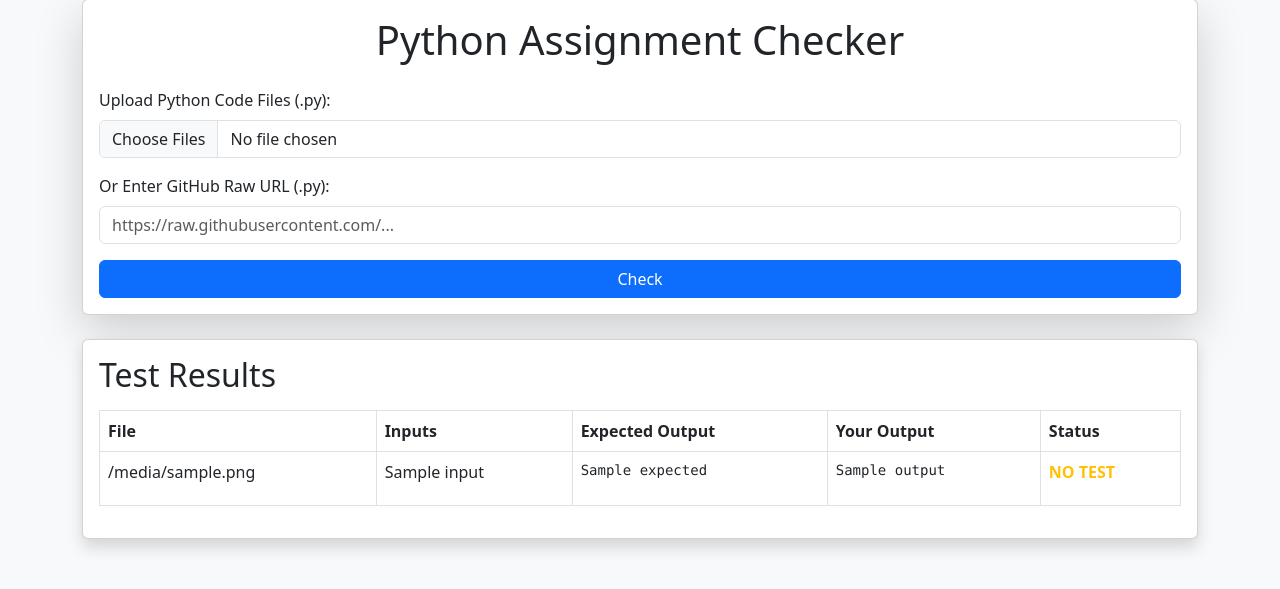
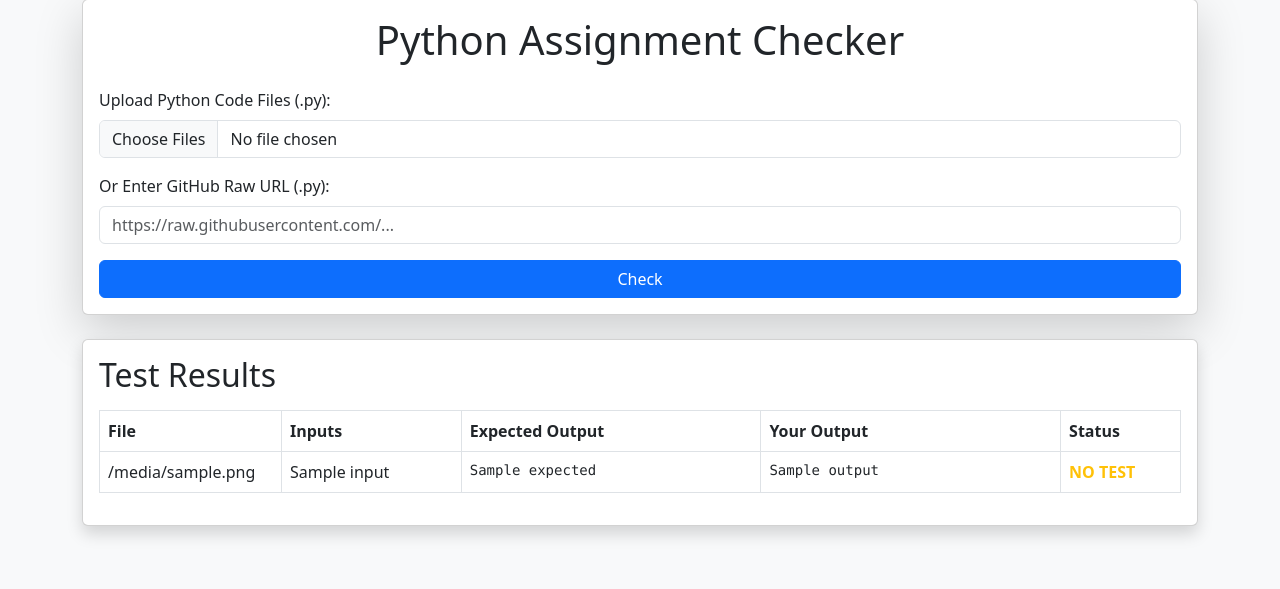
Before and after one commit to Kummirai/assignment_checker_github_support, a Flask app: template templates/index.html in a window 1280 px wide. Shown: the part 49-638 px from the top of the page. Run offline with Flask 3, Linux system fonts and the light colour scheme; the template is opened without the code that fills it: most values are stand-ins (such as "Sample title", 1, 10 or a date in 2020).

Commit message:
Enhance index.html layout and styling for better table presentation

```diff
--- a/templates/index.html
+++ b/templates/index.html
@@ -1,9 +1,38 @@
 <!DOCTYPE html>
 <html lang="en">
+
 <head>
     <title>Python Assignment Checker</title>
     <link href="https://cdn.jsdelivr.net/npm/bootstrap@5.3.0/dist/css/bootstrap.min.css" rel="stylesheet">
+    <style>
+        /* Custom styles for wrapping table content */
+        .wrap-table {
+            width: 100%;
+            overflow-x: auto;
+        }
+
+        .wrap-table table {
+            white-space: normal;
+            min-width: 600px;
+            /* Minimum width before wrapping occurs */
+        }
+
+        .wrap-table th,
+        .wrap-table td {
+            white-space: normal;
+            word-wrap: break-word;
+            max-width: 250px;
+            /* Adjust based on your content needs */
+        }
+
+        .wrap-table pre {
+            white-space: pre-wrap;
+            word-break: break-word;
+            margin: 0;
+        }
+    </style>
 </head>
+
 <body class="bg-light">
 
     <div class="container mt-5">
@@ -17,7 +46,8 @@
                     </div>
                     <div class="mb-3">
                         <label class="form-label">Or Enter GitHub Raw URL (.py):</label>
-                    <input type="url" name="github_url" class="form-control" placeholder="https://raw.githubusercontent.com/...">
+                        <input type="url" name="github_url" class="form-control"
+                            placeholder="https://raw.githubusercontent.com/...">
                     </div>
                     <button type="submit" class="btn btn-primary w-100">Check</button>
                 </form>
@@ -28,14 +58,15 @@
         <div class="card mt-4 shadow">
             <div class="card-body">
                 <h2 class="card-title mb-3">Test Results</h2>
+                <div class="wrap-table">
                     <table class="table table-bordered">
                         <thead>
                             <tr>
-                        <th>File</th>
-                        <th>Inputs</th>
-                        <th>Expected Output</th>
-                        <th>Your Output</th>
-                        <th>Status</th>
+                                <th style="width: 15%">File</th>
+                                <th style="width: 15%">Inputs</th>
+                                <th style="width: 25%">Expected Output</th>
+                                <th style="width: 25%">Your Output</th>
+                                <th style="width: 10%">Status</th>
                             </tr>
                         </thead>
                         <tbody>
@@ -43,9 +74,14 @@
                             <tr>
                                 <td>{{ result.filename }}</td>
                                 <td>{{ result.inputs | join(", ") if result.inputs else '-' }}</td>
-                        <td><pre>{{ result.expected if result.expected else '-' }}</pre></td>
-                        <td><pre>{{ result.output if result.output else result.error }}</pre></td>
-                        <td class="fw-bold text-{{ 'success' if result.passed else 'danger' if 'passed' in result else 'warning' }}">
+                                <td>
+                                    <pre>{{ result.expected if result.expected else '-' }}</pre>
+                                </td>
+                                <td>
+                                    <pre>{{ result.output if result.output else result.error }}</pre>
+                                </td>
+                                <td
+                                    class="fw-bold text-{{ 'success' if result.passed else 'danger' if 'passed' in result else 'warning' }}">
                                     {{ 'PASS' if result.passed else 'FAIL' if 'passed' in result else 'NO TEST' }}
                                 </td>
                             </tr>
@@ -54,8 +90,10 @@
                     </table>
                 </div>
             </div>
+        </div>
         {% endif %}
     </div>
 
 </body>
+
 </html>
```
Lines whose indentation alone changed are shown as unchanged.
